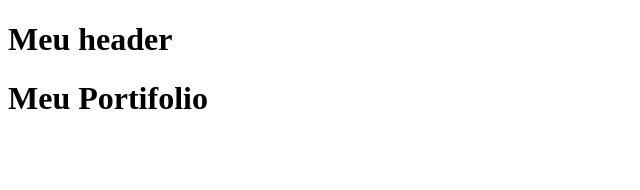
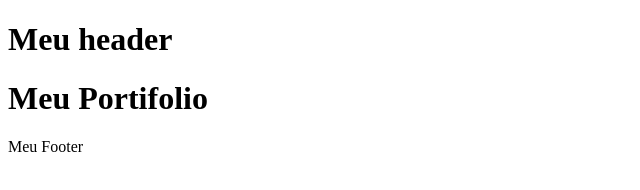
Before and after one commit to mnluucas/DC---Portfolio, a plain HTML site: page index.html in a window 1280 px wide. Shown: the full height of the page, 0-640 px from the left. Drawn offline with Linux system fonts and the light colour scheme.

Commit message:
Add footer

```diff
--- a/index.html
+++ b/index.html
@@ -14,5 +14,8 @@
     <h1>
         Meu Portifolio
     </h1>
+    <footer>
+        Meu Footer
+    </footer>
 </body>
 </html>
```
